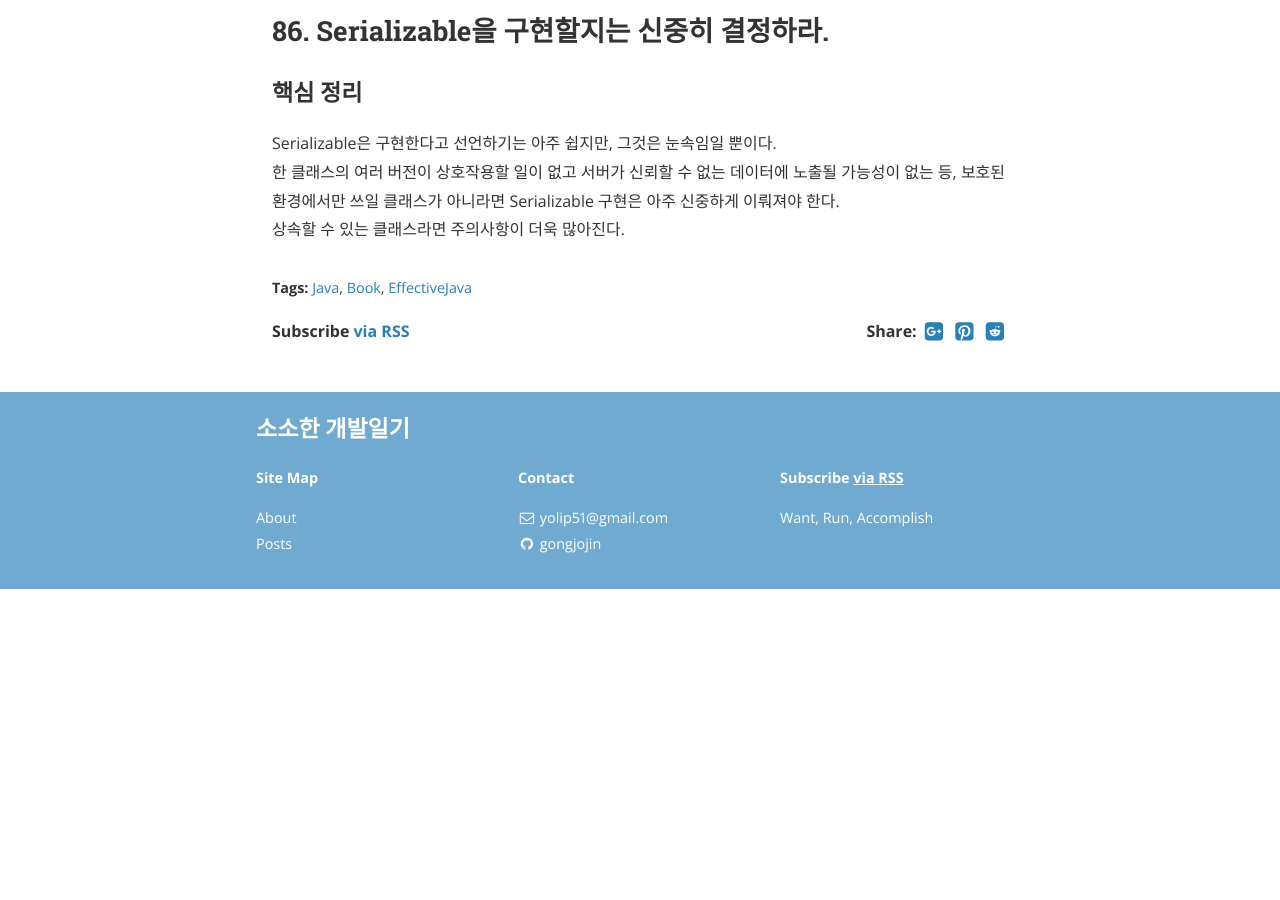
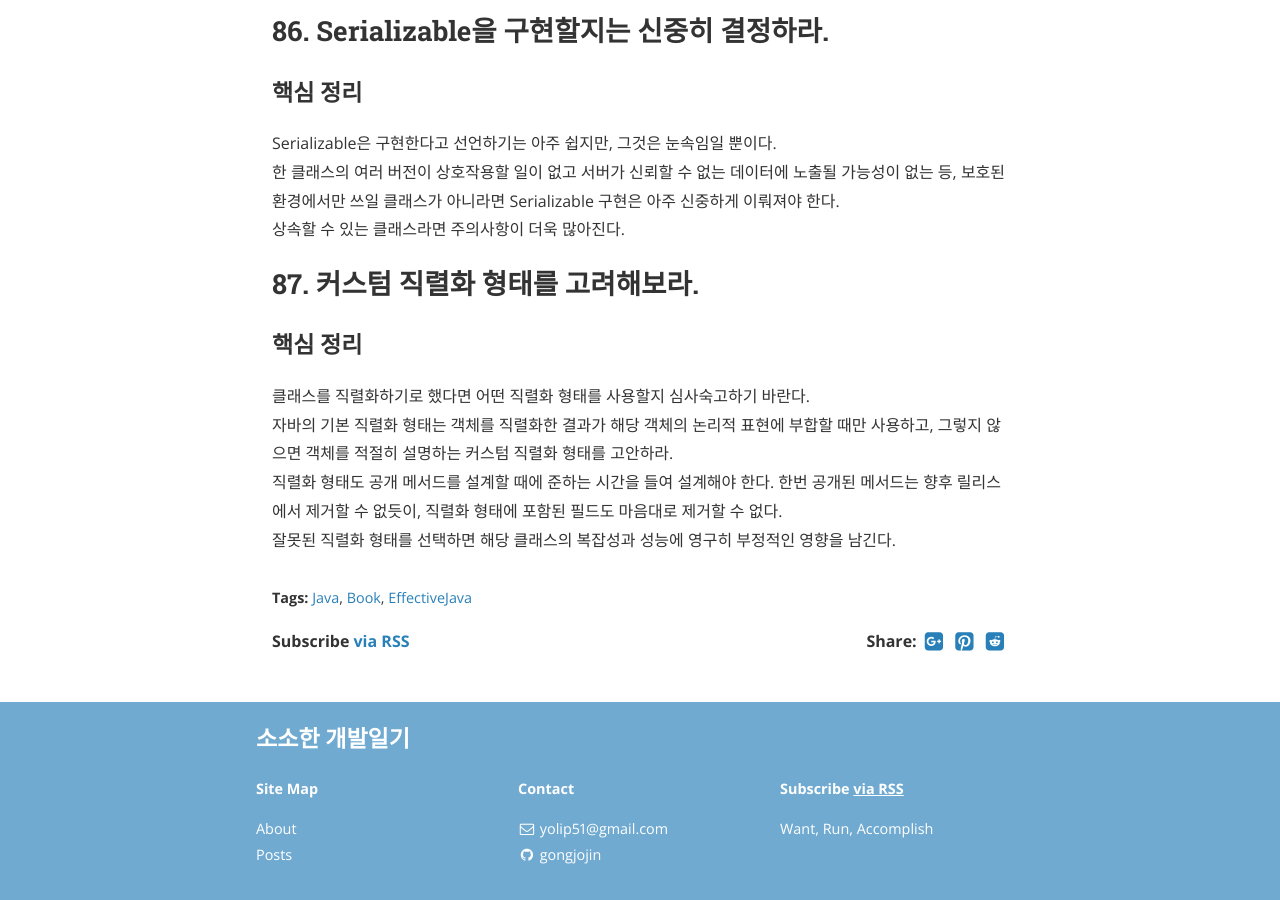
Before and after one commit to gonghojin/gonghojin.github.io, a Jekyll site: the page built from _posts/book/java/effectiveJava/2019-12-31-effectiveJava.md, in a window 1280 px wide and 900 px high, scrolled down 1060 px. Built offline with Jekyll 4.4.1, drawn with Linux system fonts in a browser that asks for light colours; nearby versions of some CDN libraries; comment, search, counter and statistics services are not loaded; before the commit the page ends 1649 px from its top, so only the background shows below that.

Commit message:
Add: 이펙티브자바_87.커스텀 직렬화 형태를 고려해보라

```diff
--- a/_posts/book/java/effectiveJava/2019-12-31-effectiveJava.md
+++ b/_posts/book/java/effectiveJava/2019-12-31-effectiveJava.md
@@ -22,3 +22,10 @@ cover:  "/assets/instacode.png"
 Serializable은 구현한다고 선언하기는 아주 쉽지만, 그것은 눈속임일 뿐이다.
 한 클래스의 여러 버전이 상호작용할 일이 없고 서버가 신뢰할 수 없는 데이터에 노출될 가능성이 없는 등, 보호된 환경에서만 쓰일 클래스가 아니라면 Serializable 구현은 아주 신중하게 이뤄져야 한다.
 상속할 수 있는 클래스라면 주의사항이 더욱 많아진다.
+
+## 87. 커스텀 직렬화 형태를 고려해보라.
+### 핵심 정리
+클래스를 직렬화하기로 했다면 어떤 직렬화 형태를 사용할지 심사숙고하기 바란다.
+자바의 기본 직렬화 형태는 객체를 직렬화한 결과가 해당 객체의 논리적 표현에 부합할 때만 사용하고, 그렇지 않으면 객체를 적절히 설명하는 커스텀 직렬화 형태를 고안하라.
+직렬화 형태도 공개 메서드를 설계할 때에 준하는 시간을 들여 설계해야 한다. 한번 공개된 메서드는 향후 릴리스에서 제거할 수 없듯이, 직렬화 형태에 포함된 필드도 마음대로 제거할 수 없다.
+잘못된 직렬화 형태를 선택하면 해당 클래스의 복잡성과 성능에 영구히 부정적인 영향을 남긴다.
```
